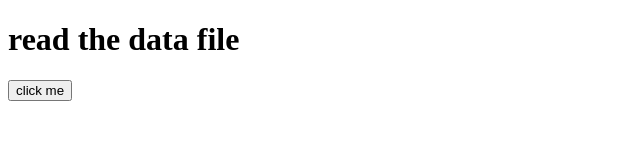
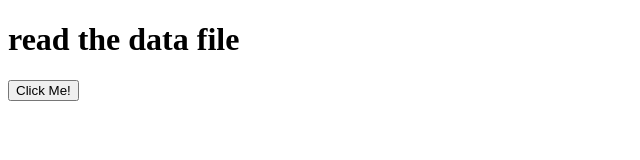
Before and after one commit to iarcher444/DevGeorgeLab, a plain HTML site: page index.html in a window 1280 px wide. Shown: the full height of the page, 0-640 px from the left. Drawn offline with nearby package versions, Linux system fonts and the light colour scheme.

Commit message:
Update index.html

```diff
--- a/index.html
+++ b/index.html
@@ -9,7 +9,7 @@
 
     <h1>read the data file</h1>
 
-    <button>click me</button>
+    <button type="button">Click Me!</button>
     <div></div>
 
 
```
